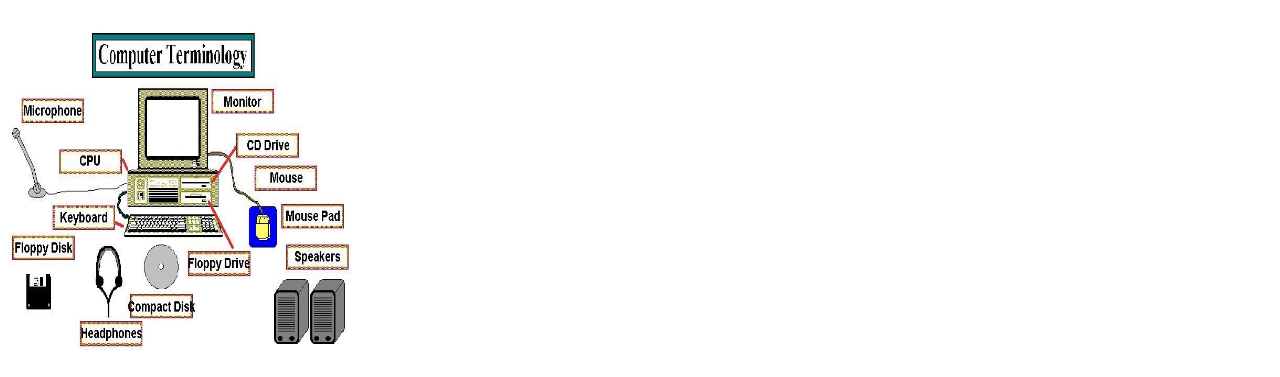
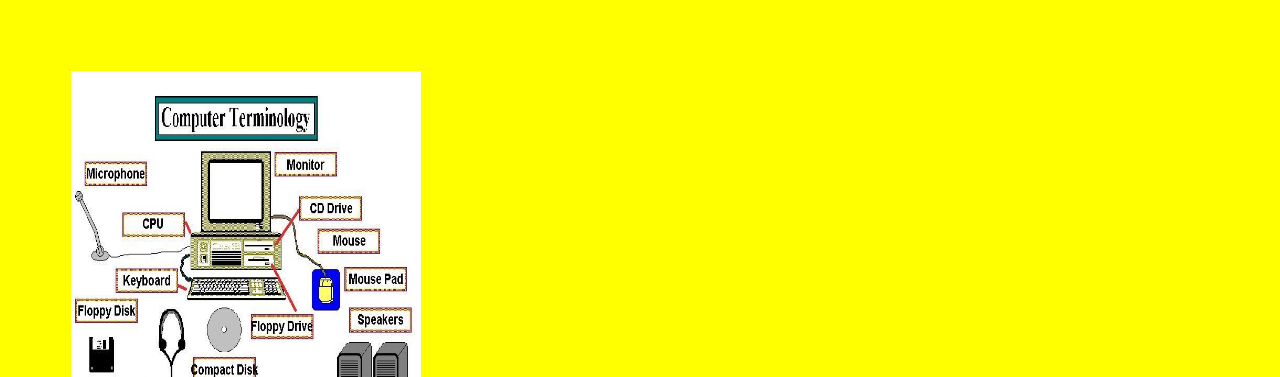
Before and after one commit to jianweiz/home, a plain HTML site: page index.html in a window 1280 px wide. Shown: the top 377 px of the page. Drawn offline with Linux system fonts and the light colour scheme.

Commit message:
Update index.html

```diff
--- a/index.html
+++ b/index.html
@@ -2,6 +2,7 @@
 <html>
   <head>
     <meta charset="UTF-8">
+    <link rel="stylesheet" href="definition.css" type="text/css">
     <title>index</title>
   </head>
   <body>
```
